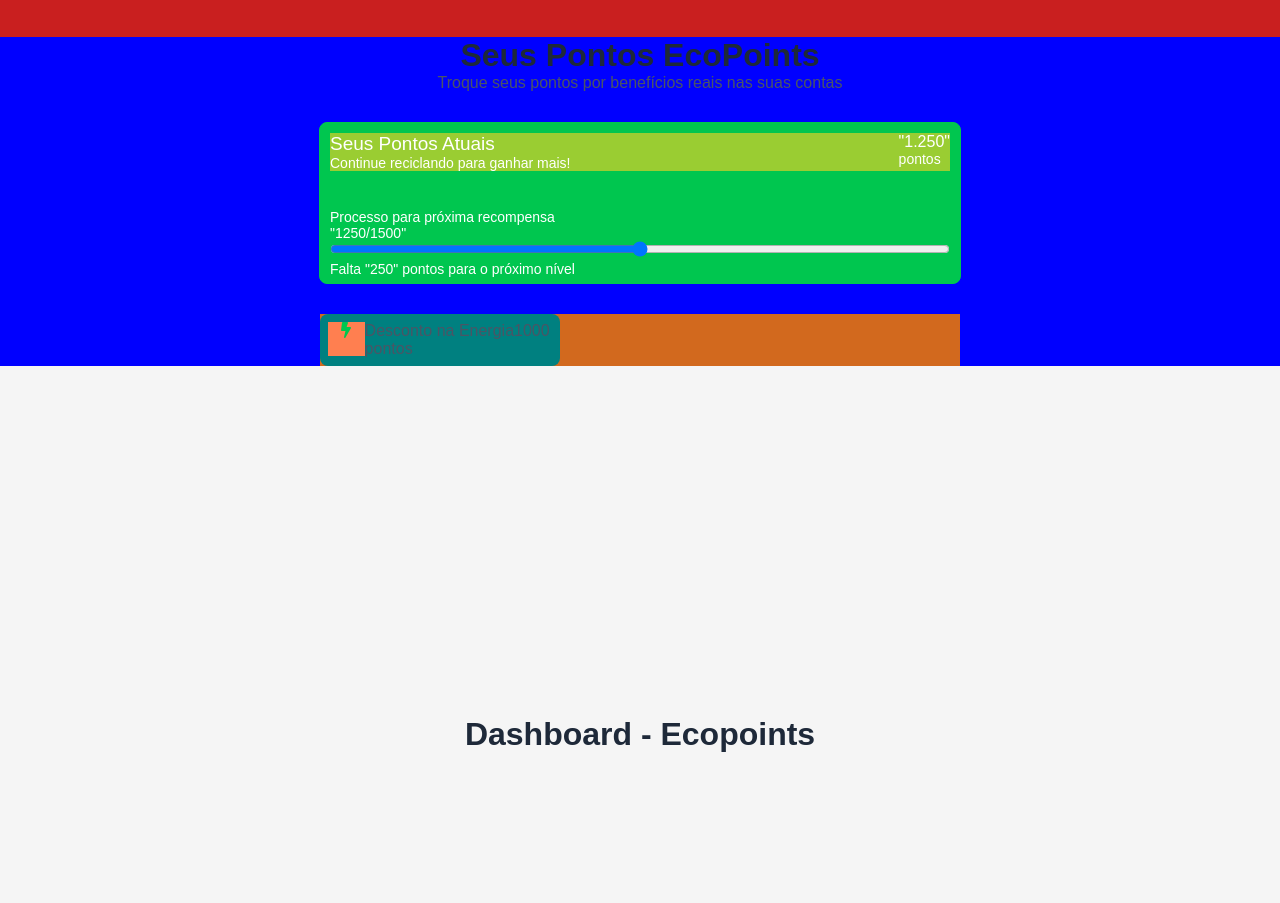
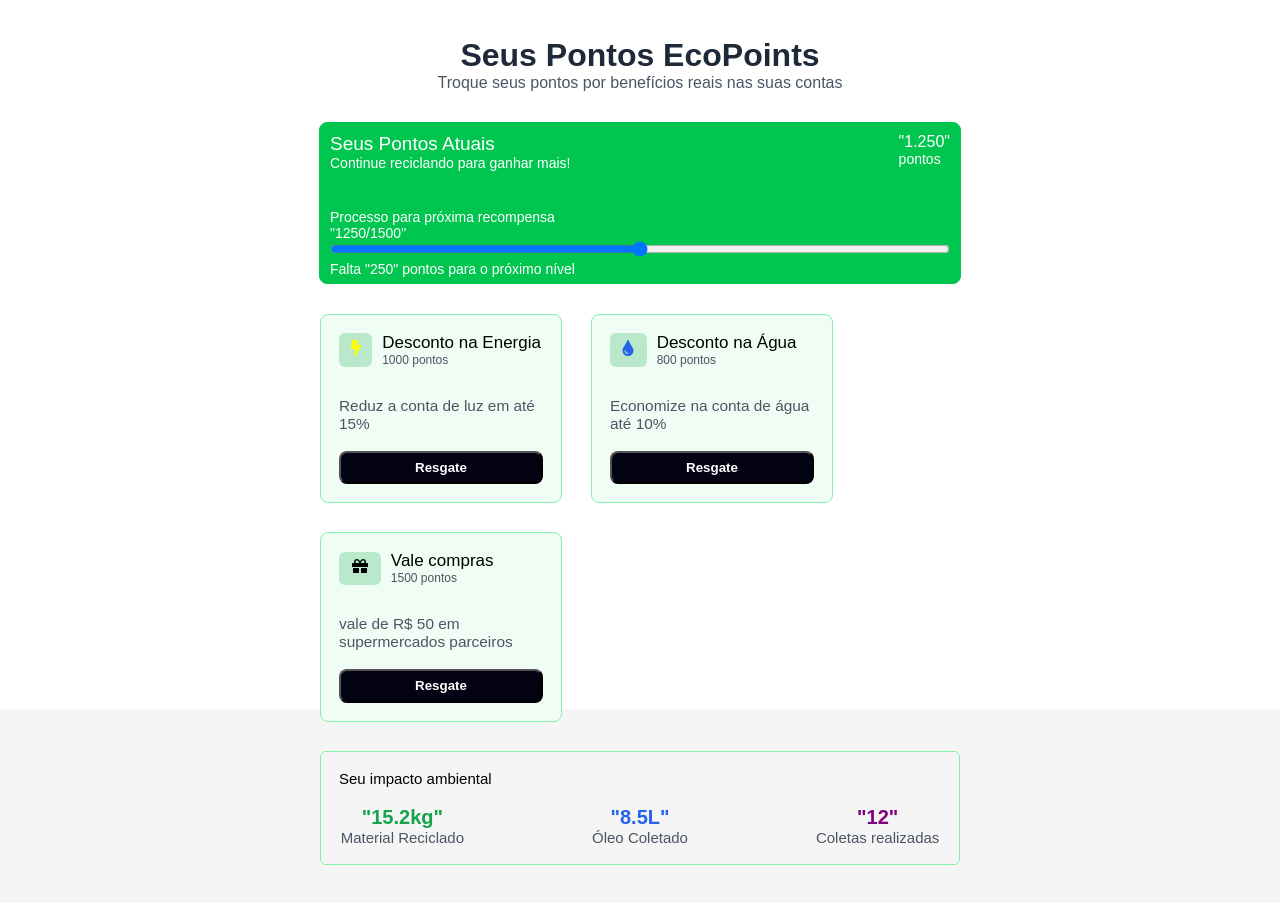
Before and after one commit to Esteliano-JR/carbonapp-frontend, a React (Vite) app: page /Dashboard in a window 1280 px wide. Shown: the part 1700-2603 px from the top of the page. Built offline with nearby package versions, Linux system fonts and the light colour scheme.

Commit message:
novas atualizações da aba pontos, esta quase 100% proto

```diff
--- a/src/pages/dashboard/Pontos/Pontos.css
+++ b/src/pages/dashboard/Pontos/Pontos.css
@@ -1,16 +1,12 @@
 #Backpontos {
-    background-color: rgb(201, 31, 31);
-    text-align: center;
-    justify-content: center;
-    display: flex;
-    height: auto;
+    background-color: #FFFFFF;
+    height: 45em;
 
 
 }
 
 .Cabecapontos {
     margin-top: 3em;
-    background-color: blue;
     width: 100%;
     justify-items: center;
 }
@@ -38,7 +34,6 @@
 
 .Textopontos {
     display: flex;
-    background-color: yellowgreen;
     justify-content: space-between;
     margin-bottom: 38px;
 }
@@ -53,31 +48,111 @@
 }
 
 .Basedescont {
-    background-color: chocolate;
     width: 50%;
     max-width: 49em;
+    display: flex;
+    gap: 29px;
+    flex-wrap: wrap;
 }
 
 .Desconto {
-    background-color: teal;
+    background-color: #F0FDF4;
     border-radius: 8px;
     width: 15em;
+    border:1px solid #86EFAC;
 }
 
 .Indesconto {
-    padding: 8px;
-    display: flex;
+    padding: 18px;
     text-align: left;
 }
 
+
+
 .Icondescont {
-    background-color: coral;
+    background-color: #b9e9ca;
     width: 2.9em;
     height: 2.1em;
+    border-radius: 6px;
+
+
+    align-self: center;
+    align-content: center;
     text-align: center;
-    color: #00C64F;
+
 }
 
-.Icondescont > FaBolt {
+.Indesconto > div {
+    display: flex;
+    gap: 10px;
+    margin-bottom: 30px;
 
 }
+
+.Indesconto > div > p {
+    font-size: 17px;
+    display: flex;
+    flex-wrap: wrap;
+    color: black;
+}
+
+.Indesconto > div > p > span {
+    font-size: 12px;
+    color: #4B5563;
+}
+
+.Indesconto > p {
+    margin-bottom: 18px;
+    font-size: 15.4px;
+}
+
+
+
+.Indesconto > input {
+    width: 100%;
+    border-radius: 8px;
+    height: 2.5em;
+    color: white;
+    background-color: #030213;
+    font-weight: bolder;
+}
+
+.Indesconto > input:hover {
+    color: gray;
+}
+
+.Impacto {
+    border: 1px solid #86EFAC;
+    width: 100%;
+    border-radius: 6px;
+    height: 7em;
+}
+
+.Ininpacto {
+    padding: 18px;
+}
+
+.Ininpacto > h2 {
+    font-size: 15px;
+    font-weight: normal;
+    color: black;
+    padding-bottom: 19px;
+}
+
+.Ininpacto > div {
+    justify-content: center;
+    text-align: center;
+
+    display: flex;
+    gap: 8em;
+}
+
+.Impactonum {
+    font-size: 20px;
+    font-weight: bold;
+}
+
+.Impactoitens {
+    font-size: 15px;
+    color: #4B5563;
+}
--- a/src/pages/dashboard/Pontos/Pontos.jsx
+++ b/src/pages/dashboard/Pontos/Pontos.jsx
@@ -1,5 +1,5 @@
 import "../Pontos/Pontos.css"
-import { FaBolt } from "react-icons/fa";
+import { FaBolt, FaTint, FaGift} from "react-icons/fa";
 
 function Pontos () {
     return (
@@ -48,27 +48,114 @@ function Pontos () {
                     </div>
                 </div>
 
+                {/* Energia */}
+
                 <div className="Basedescont">
                     <div className="Desconto">
                         <div className="Indesconto">
-                            <div className="Icondescont"><FaBolt/> </div>
+                            <div>
+                                <div style={{color:"yellow"}} className="Icondescont">
+                                    <FaBolt/>
+                                </div>
+
+                                <p className="Valordescont">
+                                    Desconto na Energia
+                                    <span> 1000 pontos</span>
+                                </p>
+                            </div>
 
                             <p>
-                                Desconto na Energia
-                                <span>1000 pontos</span>
+                                Reduz a conta de luz em até 15%
                             </p>
 
+                            <input type="button" value="Resgate" />
+
                         </div>
-
                     </div>
 
-                    <div>
+                    {/* Água */}
 
+                    <div className="Desconto">
+                        <div className="Indesconto">
+                            <div>
+                                <div style={{color:"#2563EB"}} className="Icondescont">
+                                    <FaTint/>
+                                </div>
+
+                                <p className="Valordescont">
+                                    Desconto na Água
+                                    <span> 800 pontos</span>
+                                </p>
+                            </div>
+
+                            <p>
+                                Economize na conta de água até 10%
+                            </p>
+
+                            <input type="button" value="Resgate" />
+
+                        </div>
                     </div>
 
-                    <div>
+                    {/* Vale compras */}
 
+                    <div className="Desconto">
+                        <div className="Indesconto">
+                            <div>
+                                <div className="Icondescont">
+                                    <FaGift/>
+                                </div>
+
+                                <p className="Valordescont">
+                                    Vale compras
+                                    <span> 1500 pontos</span>
+                                </p>
+                            </div>
+
+                            <p>
+                                vale de R$ 50 em supermercados parceiros
+                            </p>
+
+                            <input type="button" value="Resgate" />
+
+                        </div>
                     </div>
+
+                    <div className="Impacto">
+                        <div className="Ininpacto">
+                            <h2>Seu impacto ambiental</h2>
+
+                            <div>
+                                <div>
+                                    <p className="Impactonum" style={{color:"#16A34A"}}>
+                                        "15.2kg"
+                                    </p>
+                                    <p className="Impactoitens">
+                                        Material Reciclado
+                                    </p>
+                                </div>
+
+                                <div>
+                                    <p className="Impactonum" style={{color:"#2563EB"}}>
+                                        "8.5L"
+                                    </p>
+                                     <p className="Impactoitens">
+                                        Óleo Coletado
+                                    </p>
+                                </div>
+
+                                <div>
+                                    <p className="Impactonum" style={{color:"purple"}}>
+                                        "12"
+                                    </p>
+                                     <p className="Impactoitens">
+                                        Coletas realizadas
+                                    </p>
+                                </div>
+                            </div>
+                        </div>
+                    </div>
+
                 </div>
 
             </div>
```
